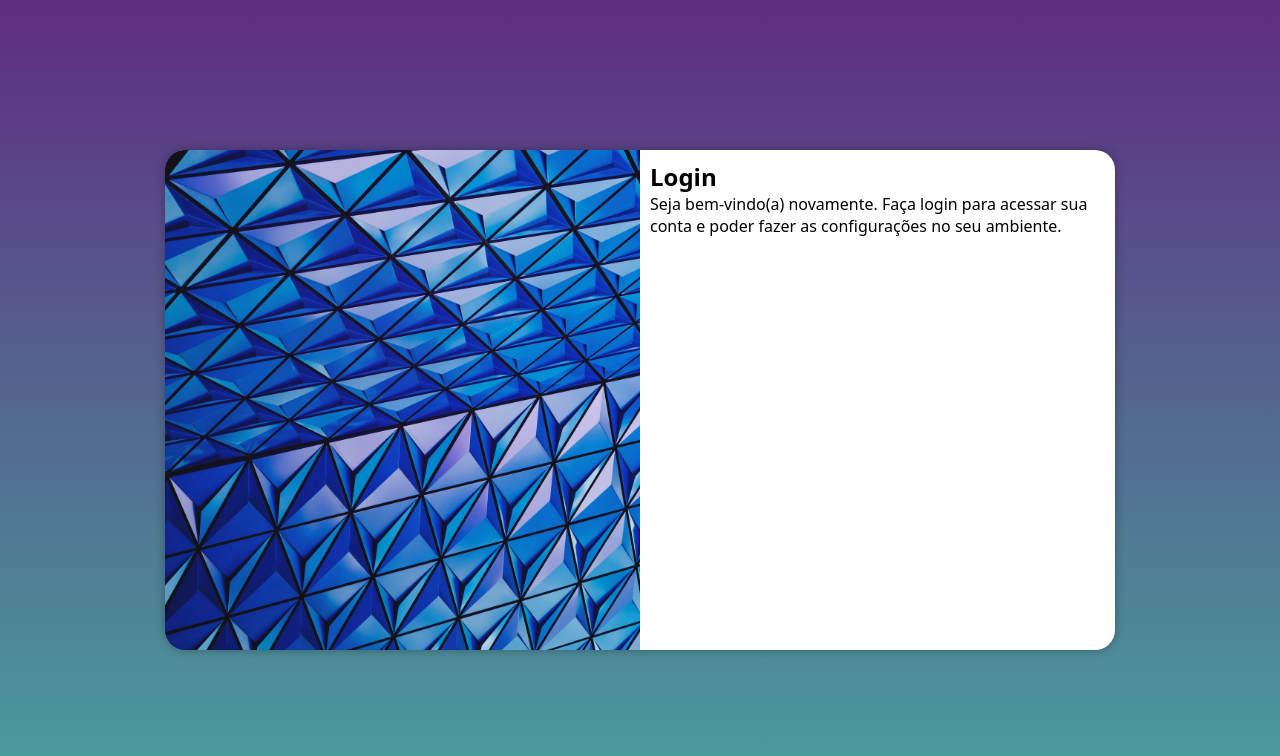
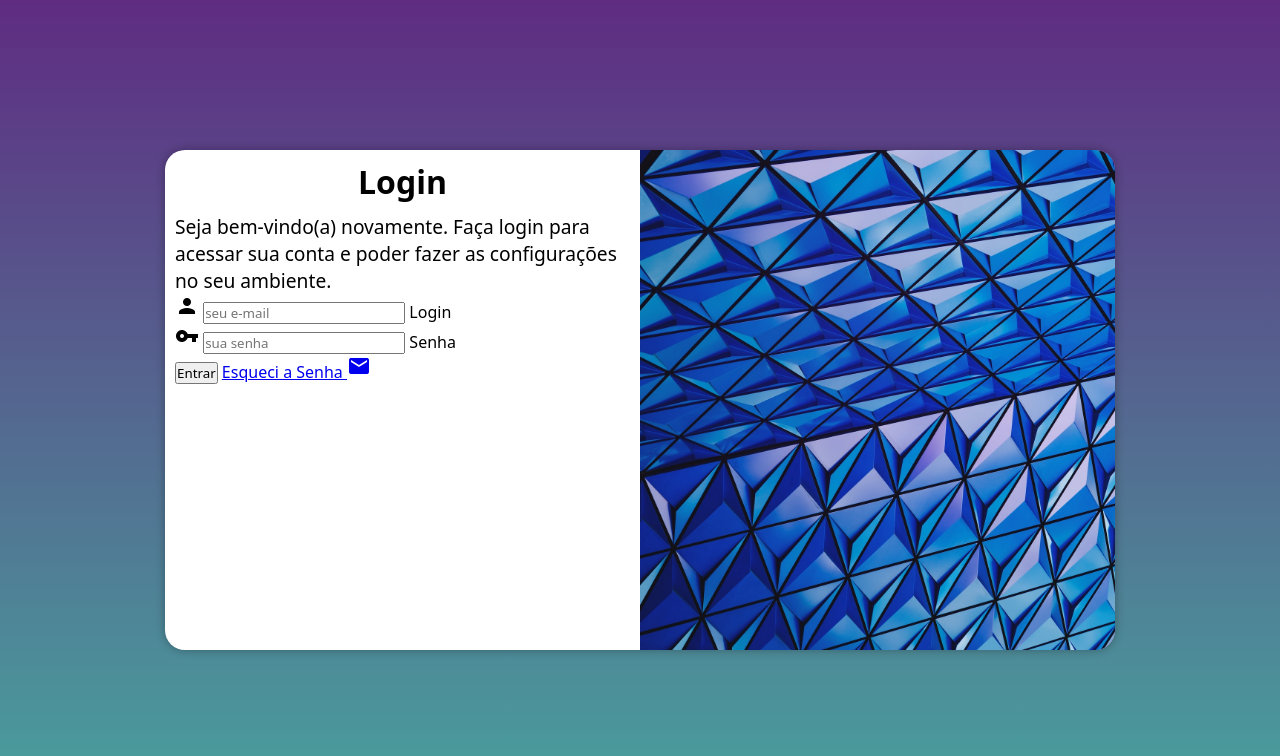
Before and after one commit to SrJacoby/projeto-login, a plain HTML site: page index.html in a window 1280 px wide. Drawn offline with Linux system fonts and the light colour scheme.

Commit message:
adicionei o form

```diff
--- a/estilos/media-query.css
+++ b/estilos/media-query.css
@@ -28,13 +28,19 @@
         width: 950px;
     }
     #login > #imagem {
-        float: left;
+        float: right;
         width: 50%;
         height: 100%;
     }
     #login > #formulario {
-        float: right;
+        float: left;
         width: 50%;
     }
+    #formulario > h1 {
+        font-size: 2em;
 
+    }
+    #formulario > p {
+        font-size: 1.2em;
+    }
 }
--- a/estilos/style.css
+++ b/estilos/style.css
@@ -56,3 +56,13 @@ main {
     padding: 10px;
     display: block;
 }
+
+#formulario > h1 {
+    text-align: center;
+    margin-bottom: 10px;
+
+}
+
+#formulario > p {
+    font-size: 0.8em;
+}
--- a/index.html
+++ b/index.html
@@ -4,6 +4,7 @@
     <meta charset="UTF-8">
     <meta name="viewport" content="width=device-width, initial-scale=1.0">
     <title>Login</title>
+    <link href="https://fonts.googleapis.com/icon?family=Material+Icons" rel="stylesheet">
     <link rel="stylesheet" href="estilos/style.css">
     <link rel="stylesheet" href="estilos/media-query.css">
 </head>
@@ -16,9 +17,21 @@
             <div id="formulario">
                 <h1>Login</h1>
                 <p>Seja bem-vindo(a) novamente. Faça login para acessar sua conta e poder fazer as configurações no seu ambiente.</p>
-                <form action="login.php" method="post">
+                <form action="login.php" method="post" autocomplete="on">
+                <div class="campo">
+                    <span class="material-icons">person</span>
+                    <input type="email" name="login" id="ilogin" placeholder="seu e-mail" autocomplete="email" required maxlength="30">
+                    <label for="ilogin">Login</label>
+                </div>
+                <div class="campo">
+                    <span class="material-icons">vpn_key</span>
+                    <input type="password" name="senha" id="isenha" placeholder="sua senha" autocomplete="current-password" required minlength="8" maxlength="20">
+                    <label for="isenha">Senha</label>
+                </div>
+                <input type="submit" value="Entrar">
+                <a href="esqueci.html">Esqueci a Senha <span class="material-icons">mail</span>
 
-
+                </a>
                 </form>
             </div>
         </section>
```
